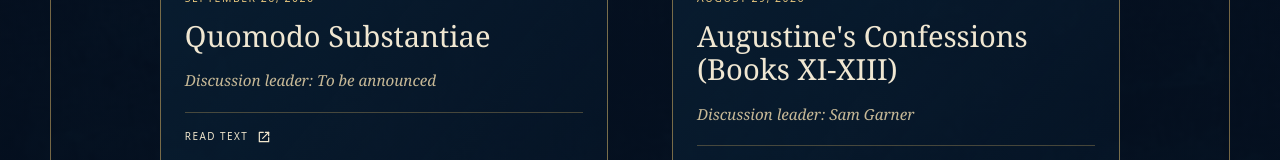
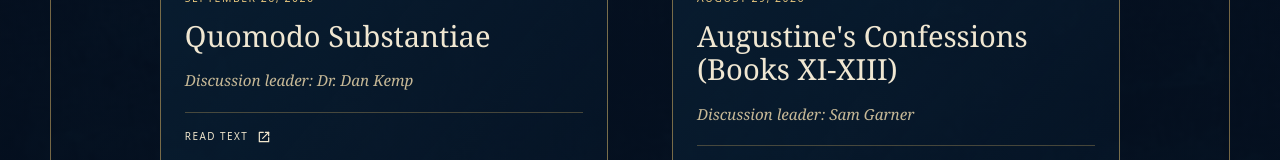
Before and after one commit to Bruce773/moscow-evening-thought, a Next.js app: page / in a window 1280 px wide. Shown: the part 1418-1578 px from the top of the page. Built offline with nearby package versions, Linux system fonts and the light colour scheme.

Commit message:
Update September 26 session leader to Dr. Dan Kemp
Co-authored-by: Bruce773 <29665383+Bruce773@users.noreply.github.com>

```diff
--- a/src/app/page.tsx
+++ b/src/app/page.tsx
@@ -28,6 +28,7 @@ const sessions: readonly Session[] = [
     date: 'September 26, 2026',
     dateTime: '2026-09-26',
     title: 'Quomodo Substantiae',
+    leader: 'Dr. Dan Kemp',
     textUrl:
       'https://www.loebclassics.com/display/boethius-theological_tractates_quomodo_substantiae/1973/pb_LCL074.47.xml',
   },
```
